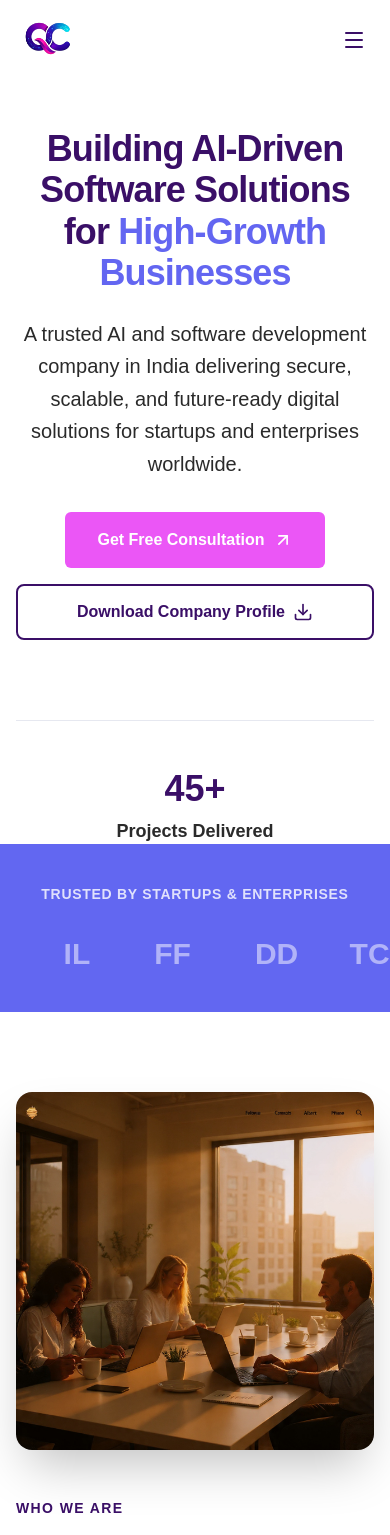
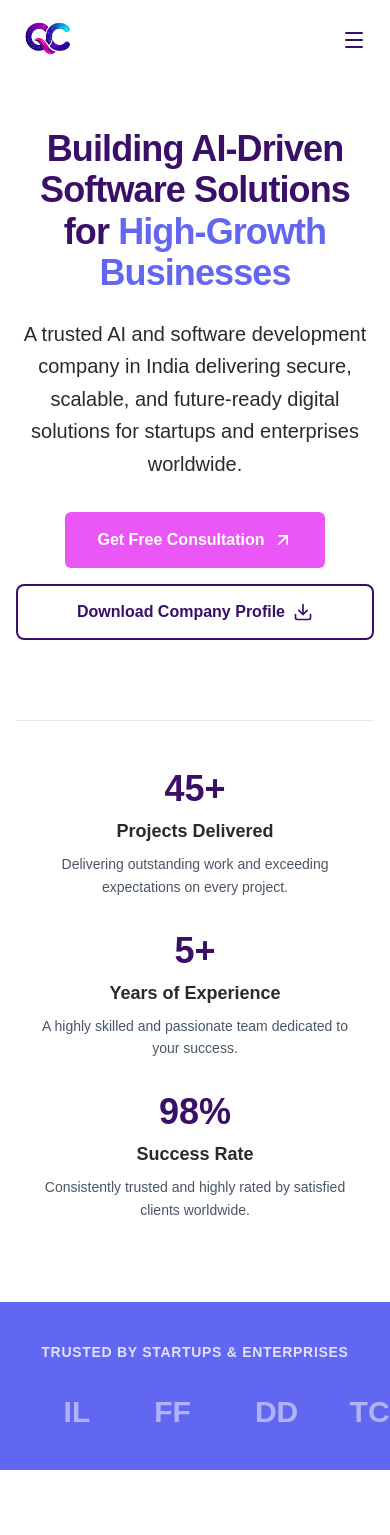
Before and after one commit to quantamisecode-hub/qc-website_2026, a Next.js app: page / in a window 390 px wide. Shown: the top 1535 px of the page. Built offline with nearby package versions, Linux system fonts and the light colour scheme.

Commit message:
improved responsive issues

```diff
--- a/components/hero.tsx
+++ b/components/hero.tsx
@@ -4,7 +4,7 @@ import * as motion from "framer-motion/client";
 
 export default function Hero() {
     return (
-        <section className="relative h-screen pt-32 pb-20 lg:pt-55 lg:pb-22 bg-white overflow-hidden">
+        <section className="relative min-h-screen pt-32 pb-20 lg:pt-55 lg:pb-22 bg-white overflow-hidden">
             <div className="max-w-full mx-auto px-4 sm:px-6 lg:px-0 relative z-10">
                 <div className="max-w-7xl mx-auto text-center">
 
@@ -65,7 +65,7 @@ export default function Hero() {
                                     45+
                                 </div>
                                 <div className="text-lg font-bold text-[#2A2A2A] mb-2">Projects Delivered</div>
-                                <p className="text-sm text-gray-600 max-w-[250px] mx-auto leading-relaxed">
+                                <p className="text-sm text-gray-600 max-w-xs mx-auto leading-relaxed">
                                     Delivering outstanding work and exceeding expectations on every project.
                                 </p>
                             </div>
@@ -76,7 +76,7 @@ export default function Hero() {
                                     5+
                                 </div>
                                 <div className="text-lg font-bold text-[#2A2A2A] mb-2">Years of Experience</div>
-                                <p className="text-sm text-gray-600 max-w-[250px] mx-auto leading-relaxed">
+                                <p className="text-sm text-gray-600 max-w-xs mx-auto leading-relaxed">
                                     A highly skilled and passionate team dedicated to your success.
                                 </p>
                             </div>
@@ -87,7 +87,7 @@ export default function Hero() {
                                     98%
                                 </div>
                                 <div className="text-lg font-bold text-[#2A2A2A] mb-2">Success Rate</div>
-                                <p className="text-sm text-gray-600 max-w-[250px] mx-auto leading-relaxed">
+                                <p className="text-sm text-gray-600 max-w-xs mx-auto leading-relaxed">
                                     Consistently trusted and highly rated by satisfied clients worldwide.
                                 </p>
                             </div>
--- a/components/nav.tsx
+++ b/components/nav.tsx
@@ -39,9 +39,9 @@ export default function Nav() {
                             alt="Quantamise Logo"
                             width={200}
                             height={40}
-                            className="h-16 w-auto object-contain"
+                            className={`h-16 w-auto object-contain transition-all duration-300 ${isOpen ? "brightness-0 invert" : ""}`}
                         />
-                        <span className="text-[#2A2A2A] font-extrabold text-xl hover:text-[#6366f1] transition-colors hidden sm:block">
+                        <span className={`font-extrabold text-xl hover:text-[#6366f1] transition-colors hidden sm:block ${isOpen ? "text-white" : "text-[#2A2A2A]"}`}>
                             Quantamise code
                         </span>
                     </Link>
--- a/components/tech-stack-interactive.tsx
+++ b/components/tech-stack-interactive.tsx
@@ -120,16 +120,16 @@ export default function TechStackInteractive() {
                     <button
                         key={category.id}
                         onClick={() => setActiveTab(category)}
-                        className={`flex items-center gap-4 p-4 rounded-lg transition-all duration-300 text-left min-w-[200px] lg:min-w-0 ${activeTab.id === category.id
+                        className={`flex items-center gap-2 sm:gap-4 p-2 sm:p-4 rounded-lg transition-all duration-300 text-left min-w-[140px] sm:min-w-[200px] lg:min-w-0 ${activeTab.id === category.id
                             ? "bg-[#3A0F67] text-white shadow-xl scale-105"
                             : "bg-white text-slate-500 hover:bg-slate-50 border border-slate-100"
                             }`}
                     >
-                        <div className={`w-10 h-10 rounded-lg flex items-center justify-center transition-colors ${activeTab.id === category.id ? "bg-white/10 text-white" : "bg-slate-100 text-slate-400"
+                        <div className={`w-8 h-8 sm:w-10 sm:h-10 rounded-lg flex items-center justify-center transition-colors ${activeTab.id === category.id ? "bg-white/10 text-white" : "bg-slate-100 text-slate-400"
                             }`}>
-                            <category.icon className="w-5 h-5" />
+                            <category.icon className="w-4 h-4 sm:w-5 sm:h-5" />
                         </div>
-                        <span className="font-bold text-lg">{category.title}</span>
+                        <span className="font-bold text-sm sm:text-lg">{category.title}</span>
                     </button>
                 ))}
             </div>
```
